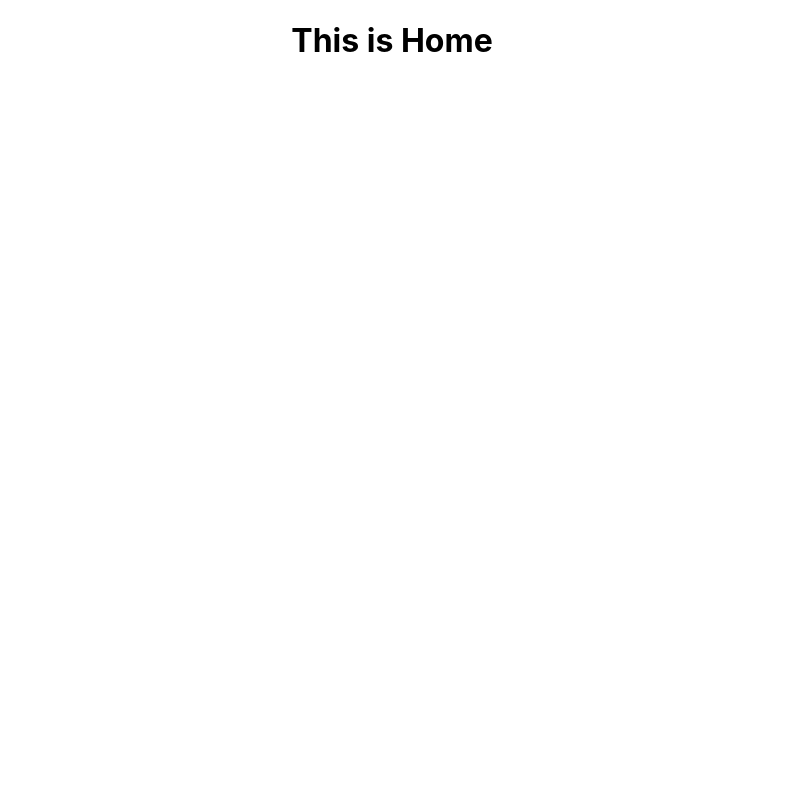
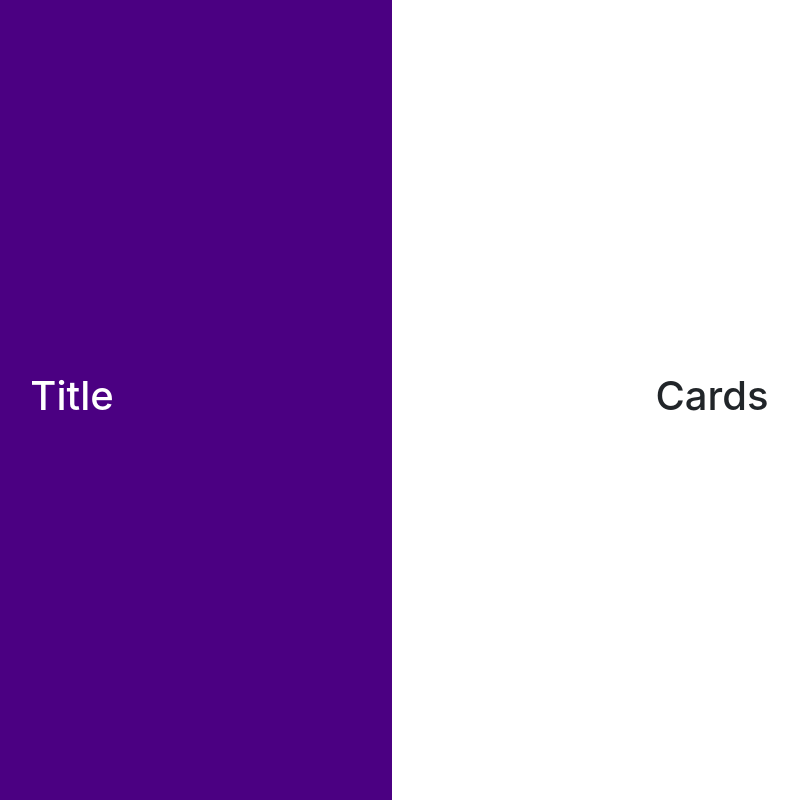
Before and after one commit to walnut07/Mewy, a React (Create React App) app in the folder client/: page / in a window 1280 px wide. Shown: the whole page, without its empty margins (248-1046 px from the left). Built offline with nearby package versions, Linux system fonts and the light colour scheme.

Commit message:
Feat: Split Home screen with Bootstrap

```diff
--- a/client/public/index.html
+++ b/client/public/index.html
@@ -24,7 +24,8 @@
       work correctly both with client-side routing and a non-root public URL.
       Learn how to configure a non-root public URL by running `npm run build`.
     -->
-    <title>React App</title>
+    <title>Mewy</title>
+    <link rel="stylesheet" href="https://cdn.jsdelivr.net/npm/bootstrap@4.4.1/dist/css/bootstrap.min.css" integrity="sha384-Vkoo8x4CGsO3+Hhxv8T/Q5PaXtkKtu6ug5TOeNV6gBiFeWPGFN9MuhOf23Q9Ifjh" crossorigin="anonymous">
   </head>
   <body>
     <noscript>You need to enable JavaScript to run this app.</noscript>
--- a/client/src/components/organisms/Cards.tsx
+++ b/client/src/components/organisms/Cards.tsx
@@ -0,0 +1,7 @@
+const Cards = () => {
+  return (
+      <h1>Cards</h1>
+  );
+};
+
+export default Cards;
--- a/client/src/components/organisms/Title.tsx
+++ b/client/src/components/organisms/Title.tsx
@@ -0,0 +1,7 @@
+const Title = () => {
+  return (
+      <h1>Title</h1>
+  );
+};
+
+export default Title;
--- /dev/null
+++ b/client/src/components/templates/Home.css
@@ -0,0 +1,15 @@
+
+@media (min-width: 768px) {
+  .h-md-100 { height: 100vh; }
+}
+.btn-round {
+  border-radius: 30px;
+}
+
+.bg-indigo {
+  background: indigo;
+}
+
+.text-cyan {
+  color: #35bdff;
+}
--- a/client/src/components/templates/Home.tsx
+++ b/client/src/components/templates/Home.tsx
@@ -1,7 +1,26 @@
+import "./Home.css";
+import Title from "../organisms/Title";
+import Cards from "../organisms/Cards";
 
 const Home = () => {
   return (
-      <h1>This is Home</h1>
+    <div className="d-md-flex h-md-100 align-items-center">
+
+      <div className="col-md-6 p-0 bg-indigo h-md-100">
+          <div className="text-white d-md-flex align-items-center h-100 p-5 text-center justify-content-center">
+              <div className="logoarea pt-5 pb-5">
+                <Title />
+              </div>
+          </div>
+      </div>
+
+      <div className="col-md-6 p-0 bg-white h-md-100 loginarea">
+          <div className="d-md-flex align-items-center h-md-100 p-5 justify-content-center">
+              <Cards />
+          </div>
+      </div>
+
+    </div>
   );
 };
 
```
